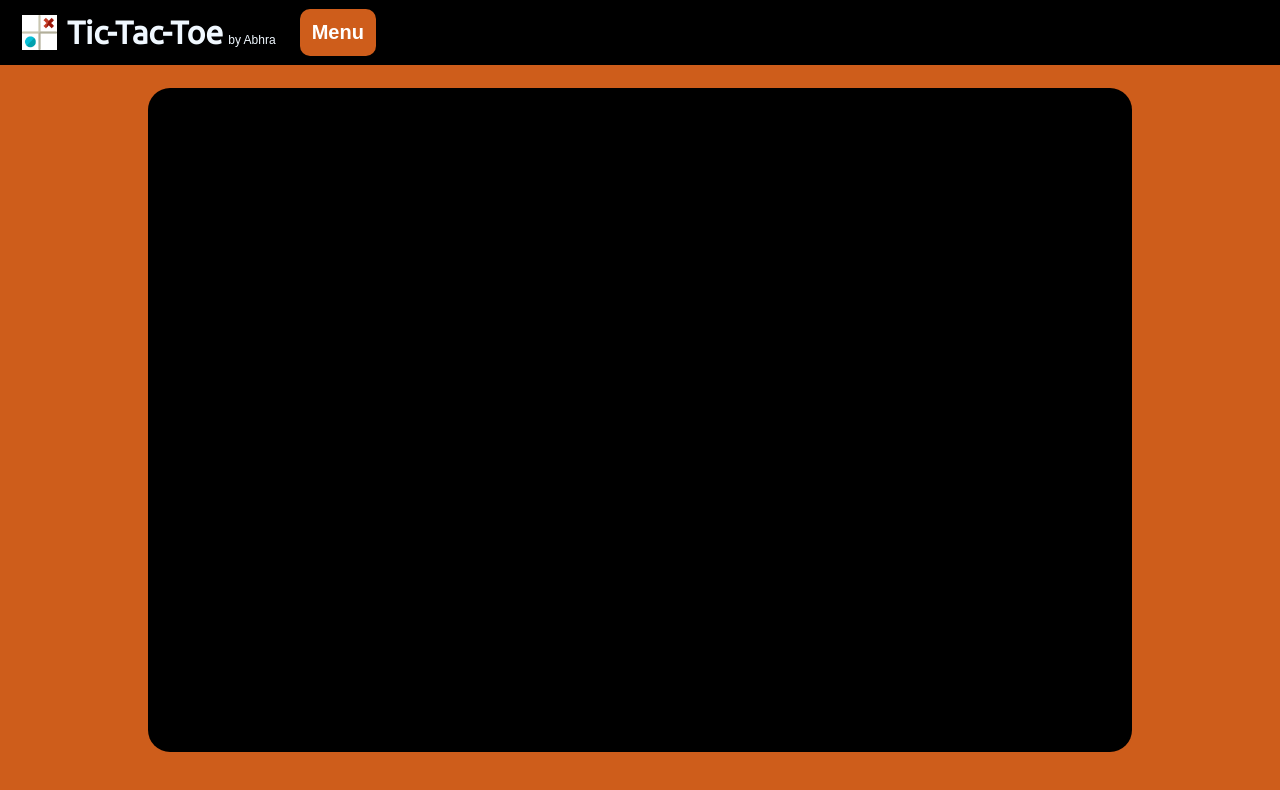
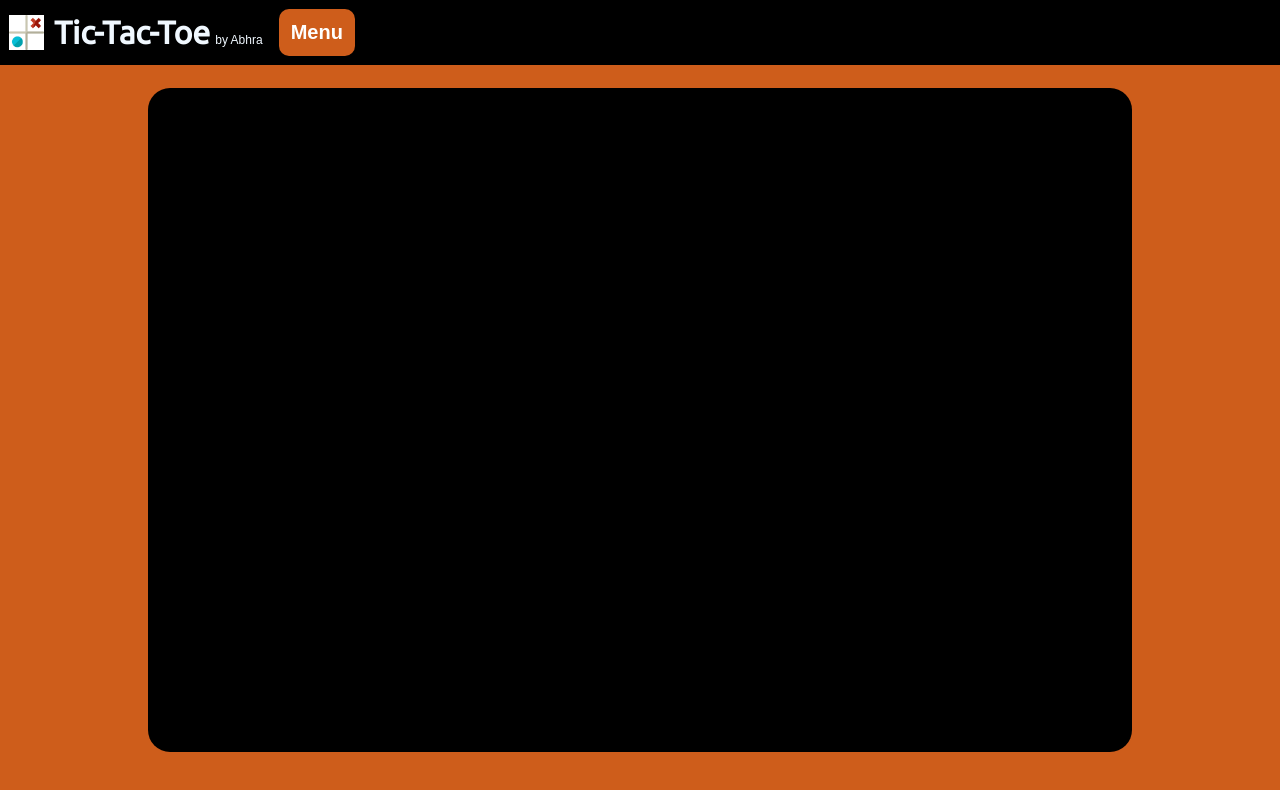
Before and after one commit to abhrajit117/tictactoe, a plain HTML site: page index.html in a window 1280 px wide. Drawn offline with Linux system fonts and the light colour scheme.

Commit message:
Update style.css

```diff
--- a/style.css
+++ b/style.css
@@ -32,14 +32,14 @@ a:hover {
     cursor:pointer;
 }
 nav ul li{
-    padding: 0 12px;
+    padding: 0 8px;
     color: rgb(244, 249, 253);
     font-weight: 700;
 }
 
 .brand img{
     width: 35px;
-    padding: 0 10px;
+    padding: 0 10px 0 1px;
 }
 .myName{
     font-weight: 300;
```
